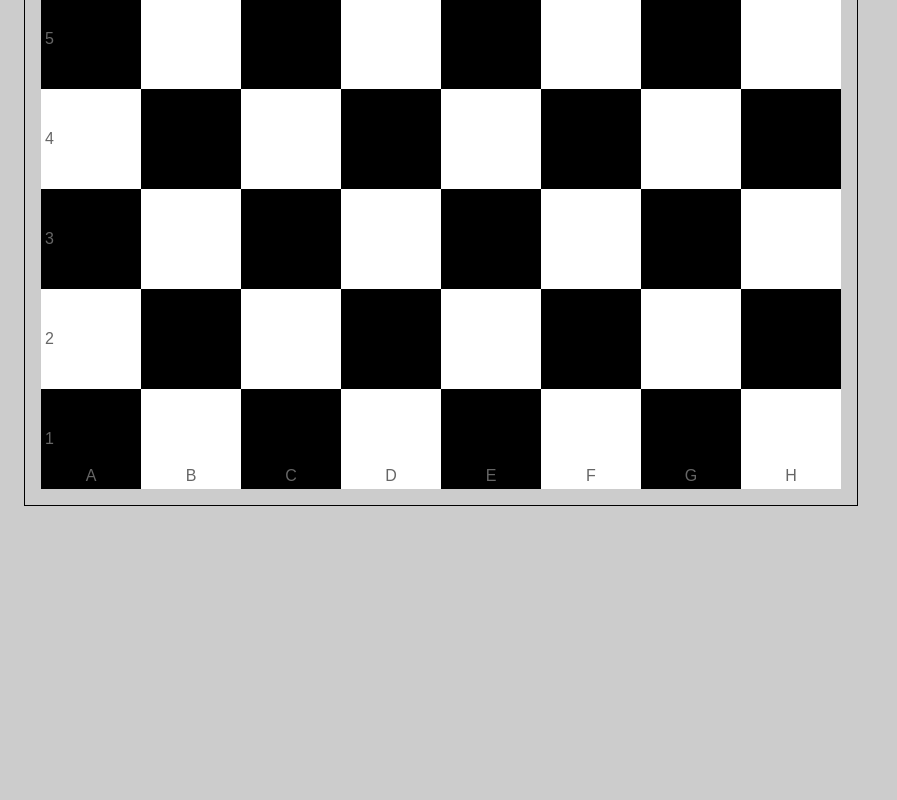
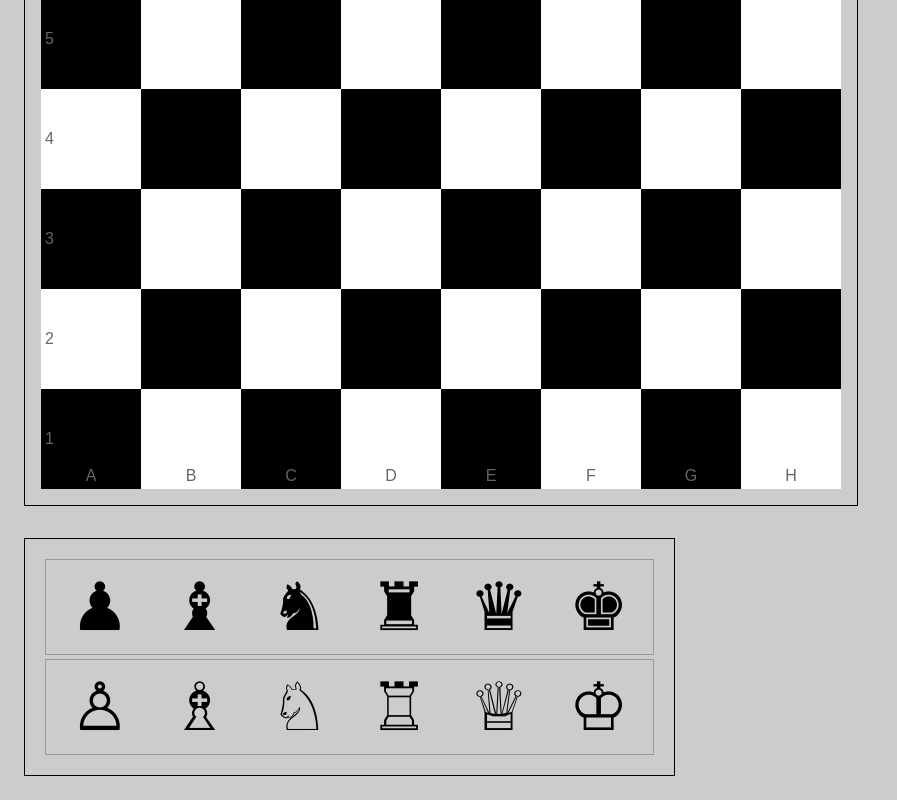
Before and after one commit to sharkich/chess, a website with bundled scripts: page src/index.html in a window 1280 px wide. Shown: the part 344-1144 px from the top of the page, without its empty margins (0-897 px from the left). Before the commit the page ends 866 px from the top, so only its background shows below. Built offline with nearby package versions, Linux system fonts and the light colour scheme.

Commit message:
Generate pieces

```diff
--- a/src/app/app.css
+++ b/src/app/app.css
@@ -47,3 +47,22 @@ html {
 .coordinate-y {
     left: 4px;
 }
+
+.box {
+    display: inline-block;
+    border: 1px solid #000;
+    margin: 1em;
+    padding: 1em;
+}
+
+.box-line {
+    border: 1px solid #999;
+    margin: 4px;
+    padding: 4px;
+    display: flex;
+}
+
+.piece {
+    font-size: 50pt;
+    margin: 4px 20px;
+}
--- /dev/null
+++ b/src/app/box/index.js
@@ -0,0 +1,43 @@
+import PIECES from '../game/pieces';
+
+const getPiece = (root, piece) => {
+  const element = document.createElement('div');
+  element.classList.add('piece');
+  element.innerText = piece.symbol;
+  root.appendChild(element);
+
+  return {
+    element,
+    piece,
+  };
+};
+
+const getBoxLine = (root, color) => {
+  const element = document.createElement('div');
+  element.classList.add('box-line');
+  root.appendChild(element);
+
+  if (!PIECES[color]) {
+    throw new Error('Unpredictable color');
+  }
+  const pieces = PIECES[color].forEach((piece) => getPiece(element, piece));
+
+  return {
+    element,
+    pieces,
+  };
+};
+
+const getBox = () => {
+  const element = document.createElement('div');
+  element.classList.add('box');
+
+  const lines = [getBoxLine(element, 'black'), getBoxLine(element, 'white')];
+
+  return {
+    lines,
+    element,
+  };
+};
+
+export default getBox;
--- /dev/null
+++ b/src/app/game/pieces/index.js
@@ -0,0 +1,56 @@
+const PIECES = {
+  white: [
+    {
+      type: 'Pawn',
+      symbol: '♙',
+    },
+    {
+      type: 'Bishop',
+      symbol: '♗',
+    },
+    {
+      type: 'Knight',
+      symbol: '♘',
+    },
+    {
+      type: 'Rook',
+      symbol: '♖',
+    },
+    {
+      type: 'Queen',
+      symbol: '♕',
+    },
+    {
+      type: 'King',
+      symbol: '♔',
+    },
+  ],
+  black: [
+    {
+      type: 'Pawn',
+      symbol: '♟',
+    },
+    {
+      type: 'Bishop',
+      symbol: '♝',
+    },
+    {
+      type: 'Knight',
+      symbol: '♞',
+    },
+    {
+      type: 'Rook',
+      symbol: '♜',
+    },
+    {
+      type: 'Queen',
+      symbol: '♛',
+    },
+    {
+      type: 'King',
+      symbol: '♚',
+    },
+  ],
+};
+
+export default PIECES;
--- a/src/app/index.js
+++ b/src/app/index.js
@@ -1,6 +1,7 @@
 import './css.js';
 import getBoard from './board';
 import updateCoordinates from './board/coordinates.js';
+import getBox from './box';
 
 const CELLS_X = 8;
 const CELLS_Y = 8;
@@ -10,6 +11,9 @@ const app = (root) => {
   updateCoordinates(board);
   console.log('board', board);
   root.appendChild(board.element);
+
+  const box = getBox();
+  root.appendChild(box.element);
 };
 
 export default app;
```
